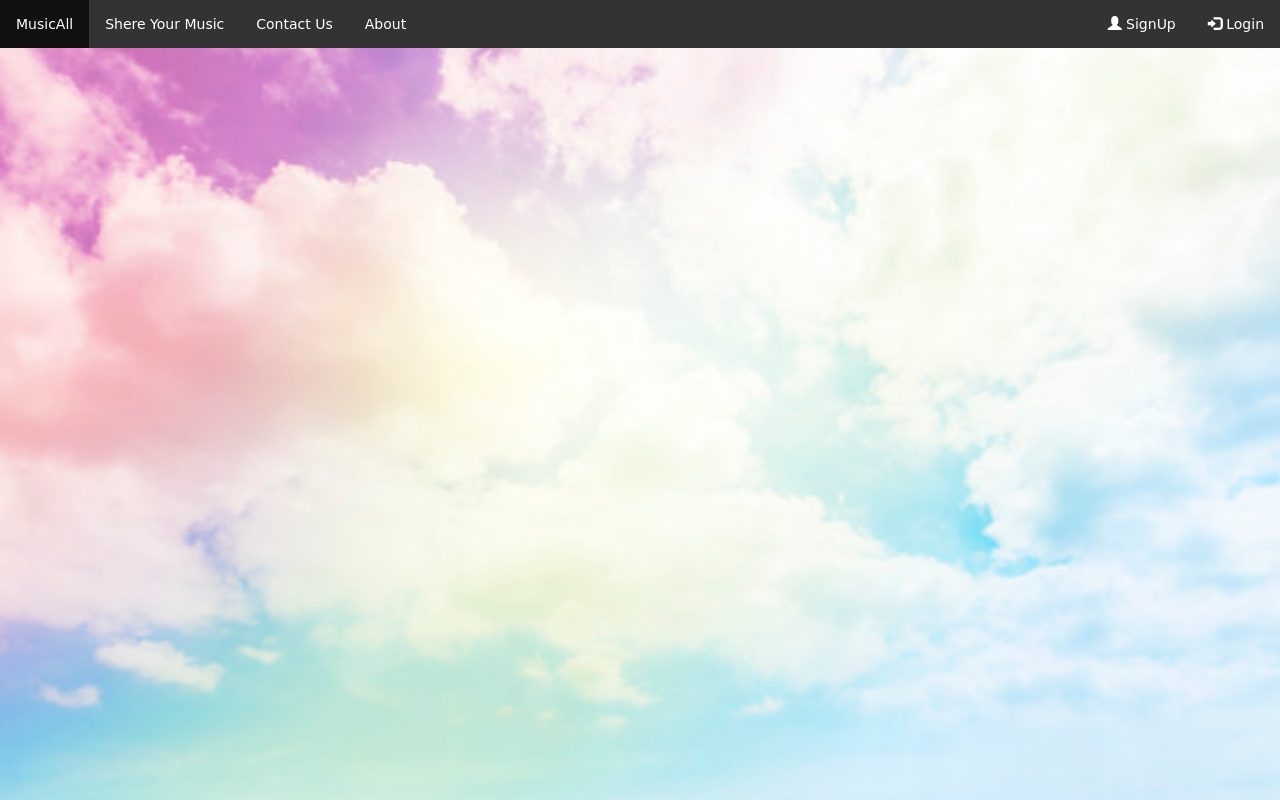
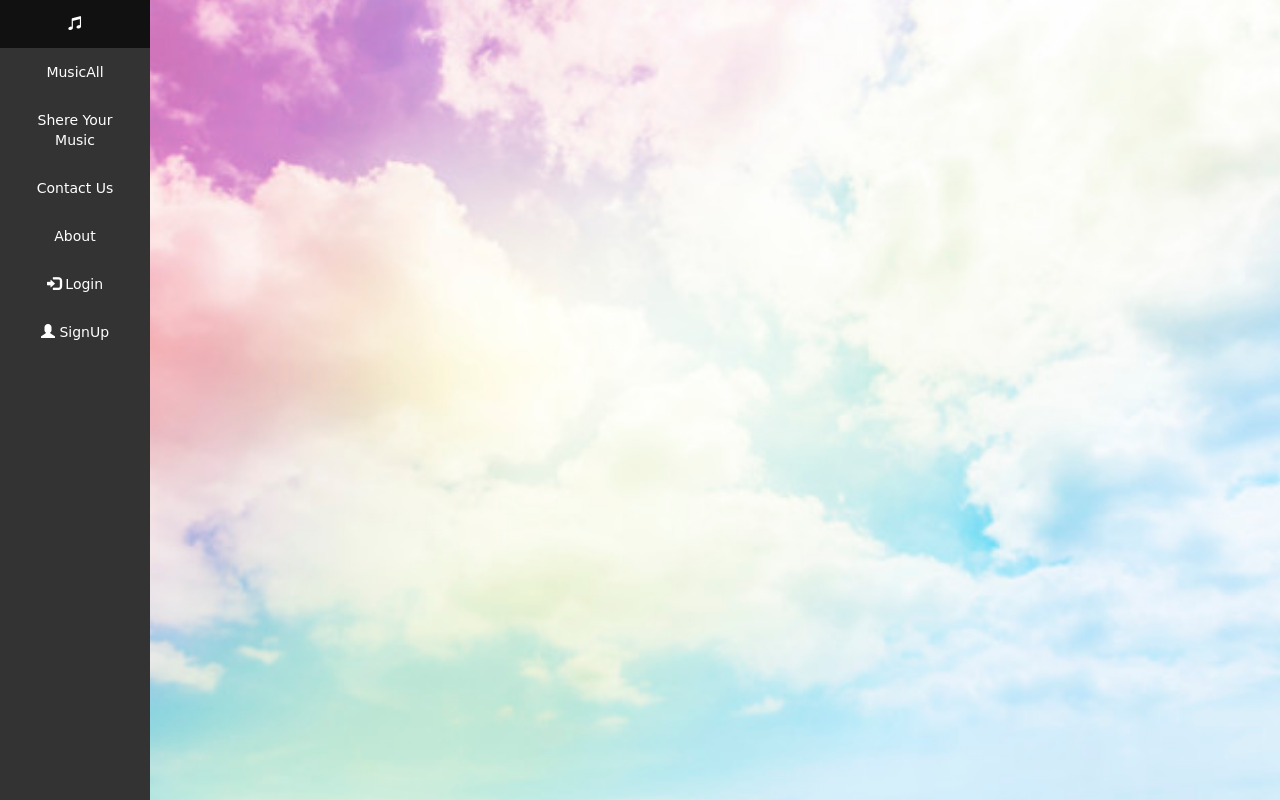
Before and after one commit to mayMelodi/MusicAll, an Angular app: page / in a window 1280 px wide. Built offline with nearby package versions, Linux system fonts and the light colour scheme.

Commit message:
mudify navigation bar

```diff
--- a/src/app/app.component.css
+++ b/src/app/app.component.css
@@ -8,6 +8,7 @@ ul {
 
 li {
     float: left;
+    width: 100%;
 }
 
 li a {
@@ -22,3 +23,12 @@ li a {
 li a:hover {
     background-color: #111;
 }
+.sidebar-nav {
+    display: block;
+    float: left;
+    width: 150px;
+    list-style: none;
+    margin: 0;
+    padding: 0;
+    height:100%;
+}
--- a/src/app/app.component.html
+++ b/src/app/app.component.html
@@ -1,11 +1,12 @@
 
 <!-- NAVIGATION BAR-->
-<ul>
+<ul class="sidebar-nav">
+  <li><a routerLink="/login" href="#"><span class="glyphicon glyphicon-music"></span></a></li>
   <li><a class="active" href="#home">MusicAll</a></li>
   <li><a href="#about">Shere Your Music</a></li>
   <li><a href="#contact">Contact Us</a></li>
   <li><a href="#about">About</a></li>
-  <li style="float:right"><a routerLink="/login" href="#"><span class="glyphicon glyphicon-log-in"></span> Login</a></li>
-  <li style="float:right"><a routerLink="/signup" href="#"><span class="glyphicon glyphicon-user"></span> SignUp</a></li>
+  <li><a routerLink="/login" href="#"><span class="glyphicon glyphicon-log-in"></span> Login</a></li>
+  <li><a routerLink="/signup" href="#"><span class="glyphicon glyphicon-user"></span> SignUp</a></li>
 </ul>
 <router-outlet></router-outlet>
--- a/src/app/sign-up/sign-up.component.ts
+++ b/src/app/sign-up/sign-up.component.ts
@@ -9,7 +9,6 @@ export class SignUpComponent implements OnInit {
 
   constructor() { }
 
-  ngOnInit() {
-  }
+  ngOnInit() { }
 
 }
```
Also changed, not shown: src/app/login/login.component.html (line endings or trailing spaces).
